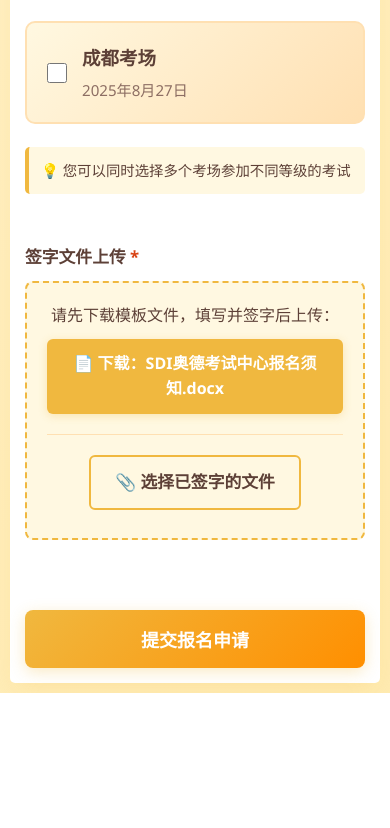
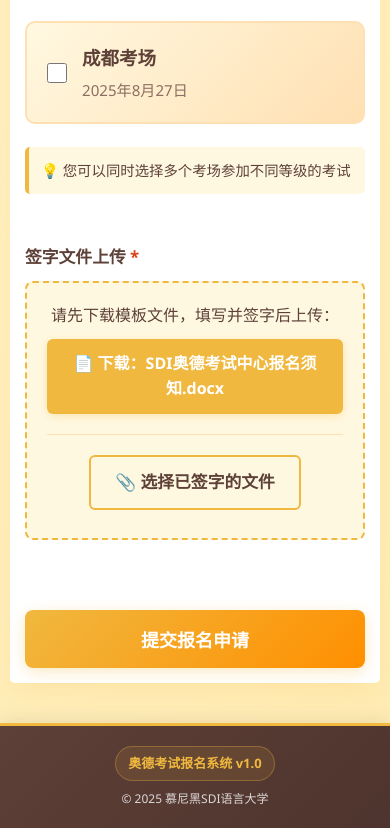
Before and after one commit to xdbildung/osd_application, a website: page index.html in a window 390 px wide. Shown: the part 2049-2877 px from the top of the page. Before the commit the page ends 2742 px from the top, so only its background shows below. Drawn offline with Linux system fonts and the light colour scheme.

Commit message:
Add version footer v1.0 to website
- Added version information footer with v1.0 display
- Included copyright notice for SDI Munich University
- Added responsive design for mobile devices
- Styled footer with gradient background and branding colors

```diff
--- a/index.html
+++ b/index.html
@@ -353,6 +353,14 @@
         </div>
     </div>
 
+    <!-- 版本信息页脚 -->
+    <footer class="version-footer">
+        <div class="version-info">
+            <span class="version-text">奥德考试报名系统 v1.0</span>
+            <span class="copyright">© 2025 慕尼黑SDI语言大学</span>
+        </div>
+    </footer>
+
     <script src="/public/script.js"></script>
 </body>
 </html>
--- a/public/styles.css
+++ b/public/styles.css
@@ -1091,3 +1091,57 @@ input:focus, select:focus {
     color: white;
     font-size: 16px;
 }
+
+/* 版本信息页脚样式 */
+.version-footer {
+    background: linear-gradient(135deg, #5D4037 0%, #4E342E 100%);
+    color: white;
+    padding: 20px 0;
+    margin-top: 40px;
+    border-top: 3px solid #F0B83F;
+    box-shadow: 0 -4px 15px rgba(93, 64, 55, 0.1);
+}
+
+.version-info {
+    max-width: 900px;
+    margin: 0 auto;
+    padding: 0 20px;
+    display: flex;
+    justify-content: space-between;
+    align-items: center;
+    flex-wrap: wrap;
+    gap: 10px;
+}
+
+.version-text {
+    font-size: 14px;
+    font-weight: 600;
+    color: #F0B83F;
+    background: rgba(240, 184, 63, 0.1);
+    padding: 6px 12px;
+    border-radius: 20px;
+    border: 1px solid rgba(240, 184, 63, 0.3);
+}
+
+.copyright {
+    font-size: 13px;
+    color: rgba(255, 255, 255, 0.8);
+    font-weight: 400;
+}
+
+/* 响应式设计 */
+@media (max-width: 768px) {
+    .version-info {
+        flex-direction: column;
+        text-align: center;
+        gap: 8px;
+    }
+
+    .version-text {
+        font-size: 13px;
+    }
+
+    .copyright {
+        font-size: 12px;
+    }
+}
```
